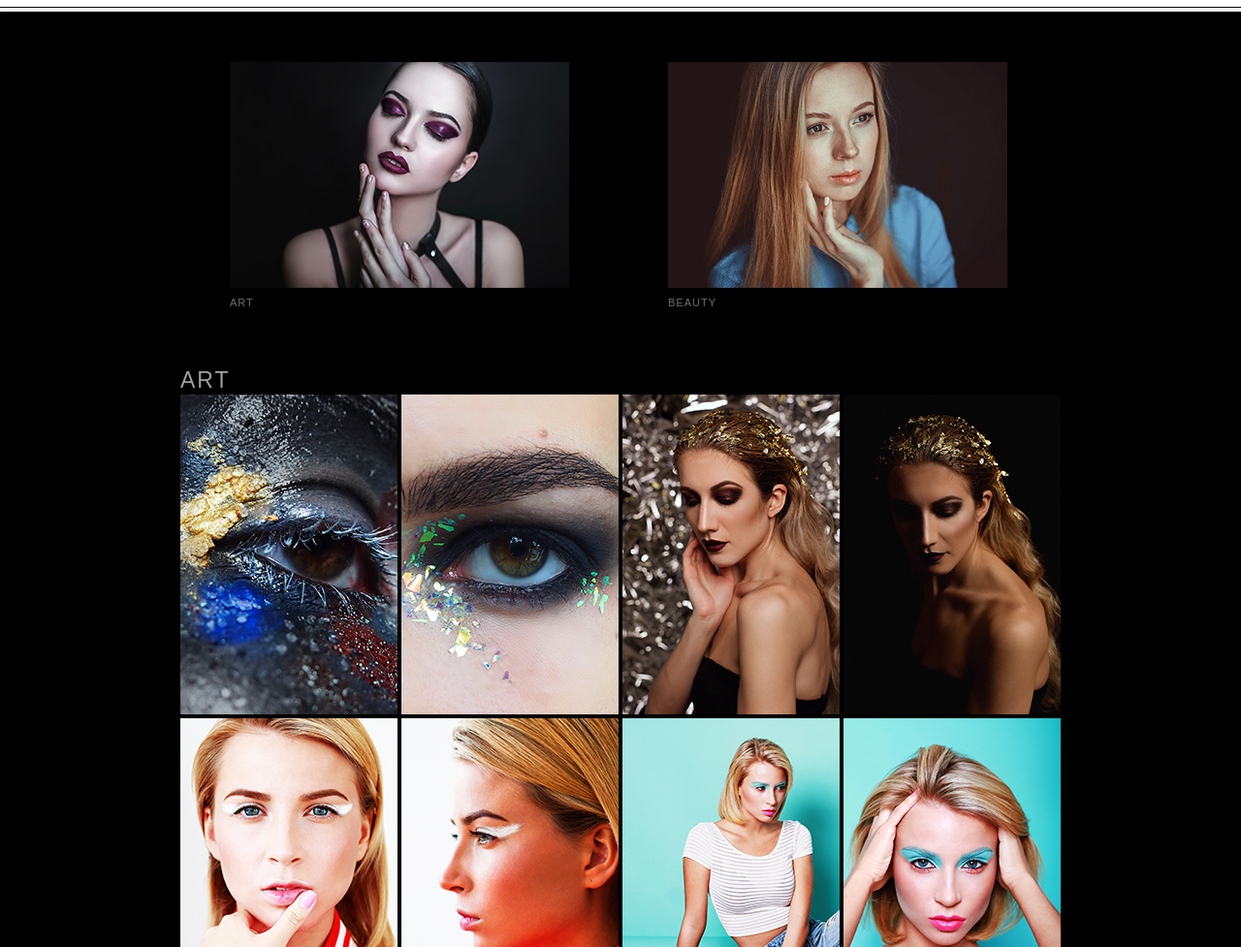
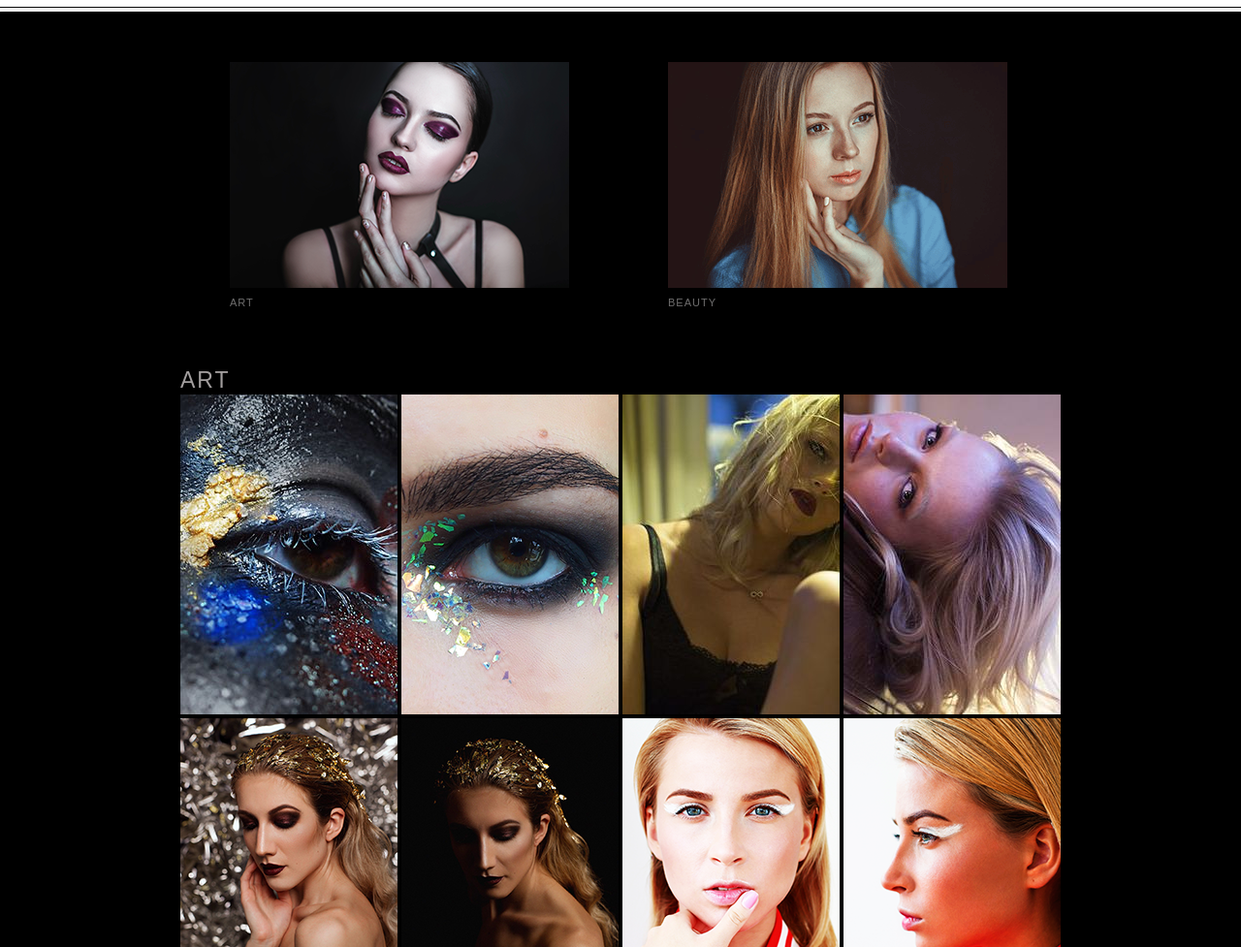
Before and after one commit to youngxfox/Ana-Japson, a plain HTML site: page portfolio.html in a window 1280 px wide. Shown: the part 123-1100 px from the top of the page at 97% size. Drawn offline with Linux system fonts and the light colour scheme; a web font is replaced by a local one.

Commit message:
add 2 pic

```diff
--- a/portfolio.html
+++ b/portfolio.html
@@ -51,6 +51,8 @@
 					</div>
 					<a class="fancybox" rel="group" href="images/preview/big-image365.jpg"><img src="images/preview/small-image365.jpg" height="330" alt="makeup in belgium" "makeup in brussels"/></a>
                     <a class="fancybox" rel="group" href="images/preview/big-image367.jpg"><img src="images/preview/small-image367.png" height="330" alt="makeup in belgium" "makeup in brussels"/></a>
+					<a class="fancybox" rel="group" href="images/preview/big-image21.jpg"><img src="images/preview/small-image21.jpg" height="330" alt="makeup in belgium" "makeup in brussels"/></a>
+					<a class="fancybox" rel="group" href="images/preview/big-image29.jpg"><img src="images/preview/small-image29.jpg" height="330" alt="makeup in belgium" "makeup in brussels"/></a>
 					<a class="fancybox" rel="group" href="images/preview/big-image1.jpg"><img src="images/preview/small-image1.png" height="330" alt="makeup in belgium" "makeup in brussels"/></a>
 					<a class="fancybox" rel="group" href="images/preview/big-image2.jpg"><img src="images/preview/small-image2.png" height="330" alt="makeup in belgium" "makeup in brussels"/></a>
 					<a class="fancybox" rel="group" href="images/preview/big-image3.jpg"><img src="images/preview/small-image3.png" height="330" alt="makeup in belgium" "makeup in brussels"/></a>
```
Also changed, not shown: images/preview/big-image21.jpg (added), images/preview/big-image29.jpg (added), images/preview/small-image21.jpg (added), images/preview/small-image29.jpg (added).
